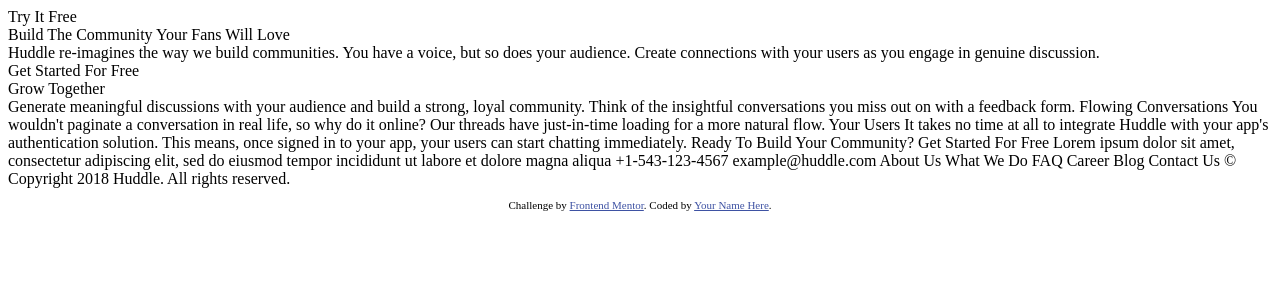
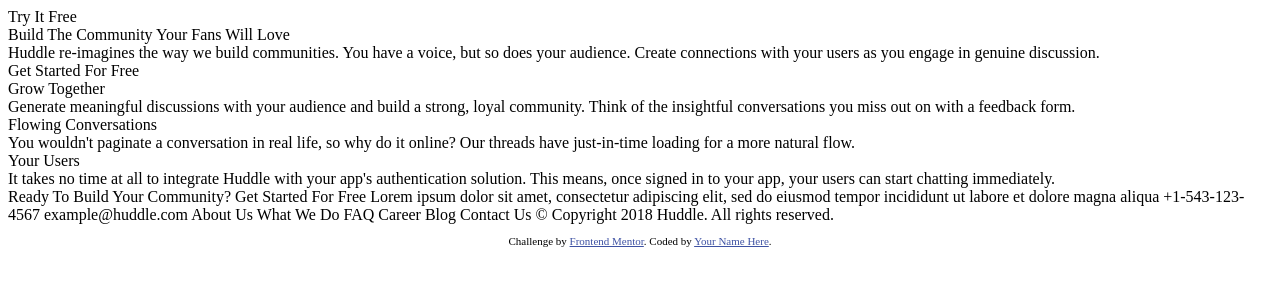
Before and after one commit to BrightCoders-Institute/reto-diseno-web-bcmay23-jdg-t2, a plain HTML site: page index.html in a window 1280 px wide. Drawn offline with Linux system fonts and the light colour scheme.

Commit message:
Adedd divs

```diff
--- a/index.html
+++ b/index.html
@@ -27,18 +27,18 @@
 
   <div> Grow Together </div>
 
-  Generate meaningful discussions with your audience and build a strong, loyal community.
-  Think of the insightful conversations you miss out on with a feedback form.
+  <div> Generate meaningful discussions with your audience and build a strong, loyal community.
+  Think of the insightful conversations you miss out on with a feedback form. </div>
 
-  Flowing Conversations
+  <div> Flowing Conversations </div>
 
-  You wouldn't paginate a conversation in real life, so why do it online? Our threads
-  have just-in-time loading for a more natural flow.
+  <div> You wouldn't paginate a conversation in real life, so why do it online? Our threads
+  have just-in-time loading for a more natural flow. </div>
 
-  Your Users
+  <div> Your Users </div>
 
-  It takes no time at all to integrate Huddle with your app's authentication solution.
-  This means, once signed in to your app, your users can start chatting immediately.
+  <div> It takes no time at all to integrate Huddle with your app's authentication solution.
+  This means, once signed in to your app, your users can start chatting immediately. </div>
 
   Ready To Build Your Community?
 
```
